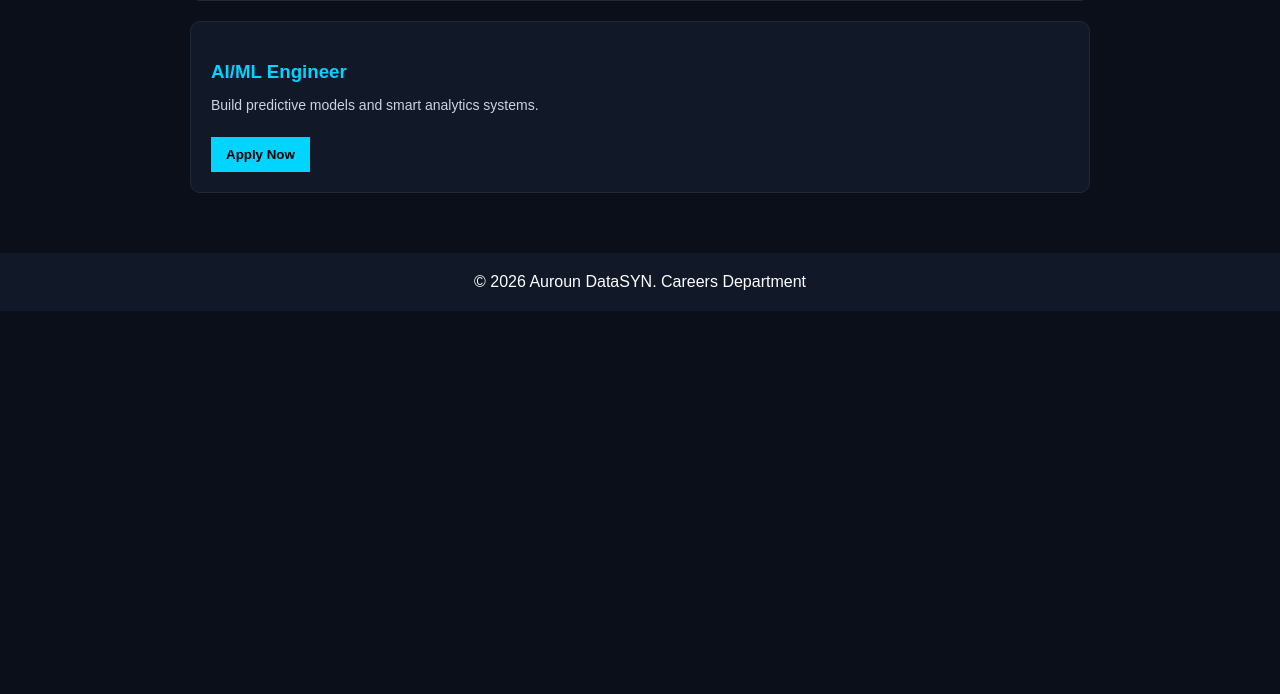
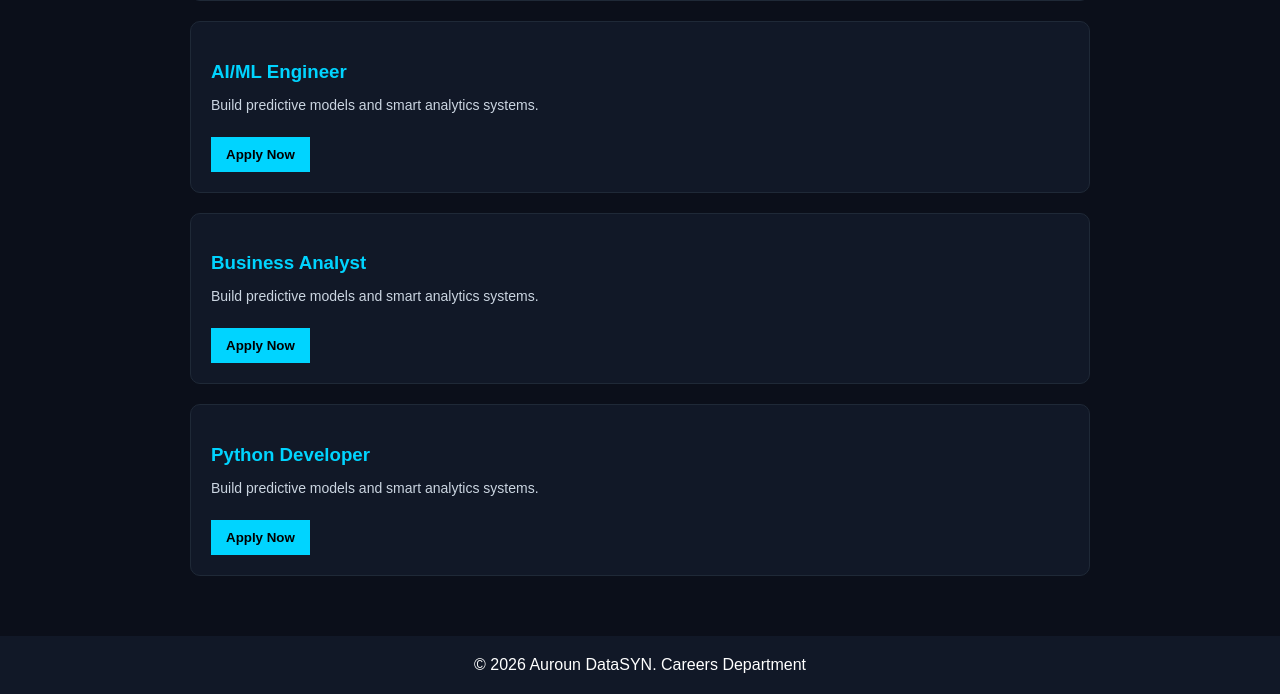
Before and after one commit to Arunsaxena93/Auroun-DataSYN.., a Flask app: page /careers in a window 1280 px wide. Shown: the part 701-1395 px from the top of the page. Before the commit the page ends 1012 px from the top, so only its background shows below. Run offline with Flask 3, Linux system fonts and the light colour scheme.

Commit message:
Add Business Analyst and Python Developer positions

```diff
--- a/templates/careers.html
+++ b/templates/careers.html
@@ -113,20 +113,43 @@
     <div class="card">
         <h3>Data Analyst Intern</h3>
         <p>Work on real datasets and build insights using analytics tools.</p>
+        <a href="/apply">
         <button class="apply-btn">Apply Now</button>
+        </a>
     </div>
 
     <div class="card">
         <h3>Frontend Developer</h3>
         <p>Design and improve SaaS UI for our AI dashboard platform.</p>
+        <a href="/apply">
         <button class="apply-btn">Apply Now</button>
+        </a>
     </div>
 
     <div class="card">
         <h3>AI/ML Engineer</h3>
         <p>Build predictive models and smart analytics systems.</p>
+        <a href="/apply">
         <button class="apply-btn">Apply Now</button>
+        </a>
     </div>
+
+    <div class="card">
+        <h3>Business Analyst</h3>
+        <p>Build predictive models and smart analytics systems.</p>
+        <a href="/apply">
+        <button class="apply-btn">Apply Now</button>
+        </a>
+    </div>
+
+    <div class="card">
+        <h3>Python Developer</h3>
+        <p>Build predictive models and smart analytics systems.</p>
+        <a href="/apply">
+        <button class="apply-btn">Apply Now</button>
+        </a>
+    </div>
+
 
 </section>
 
```
